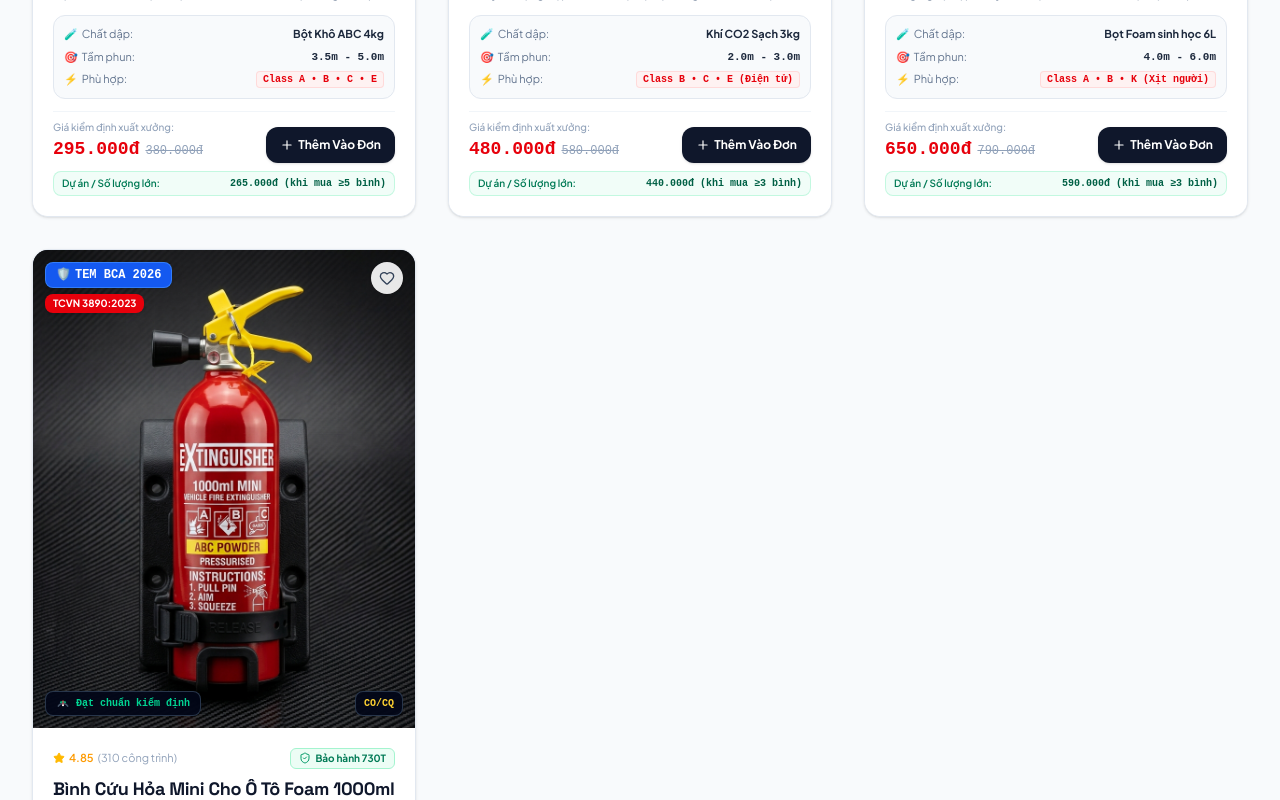
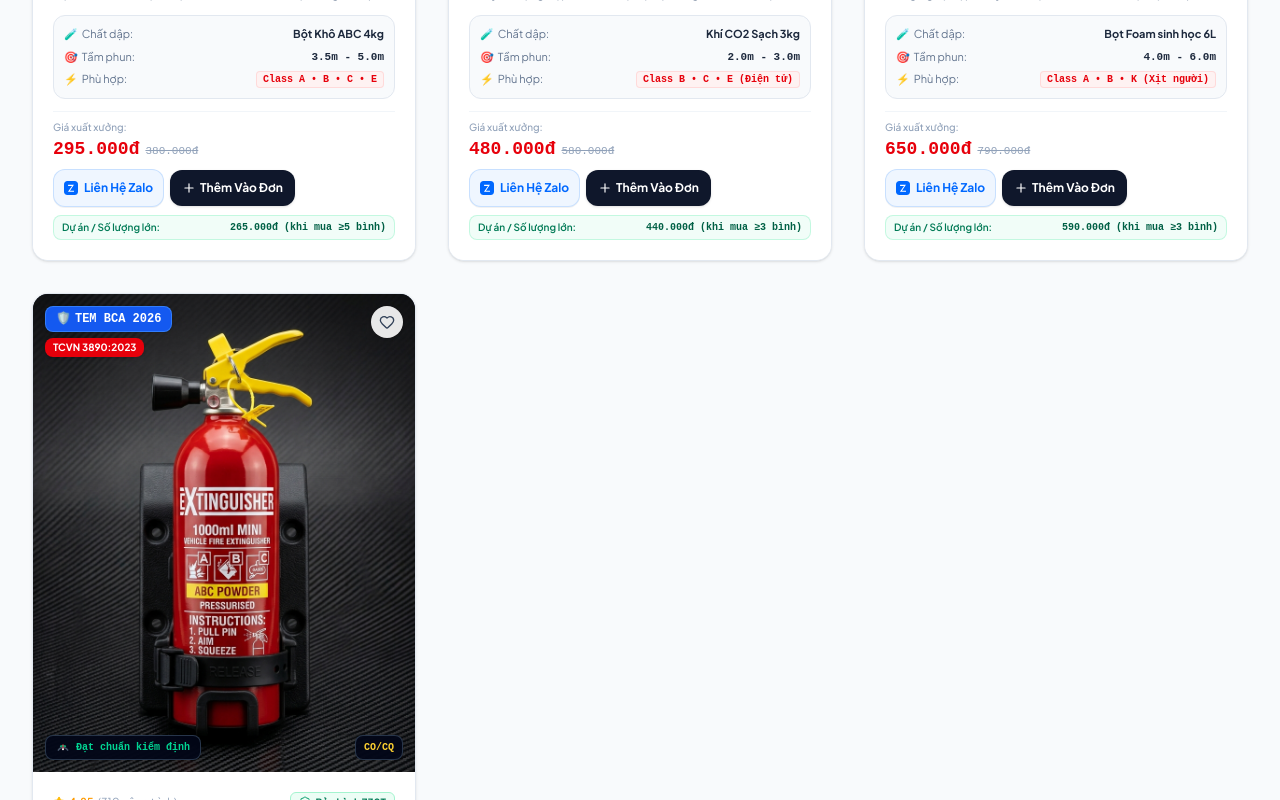
Before and after one commit to khang0708/fire-safety-shop, a React (Vite) app: page / in a window 1280 px wide. Shown: the part 2360-3160 px from the top of the page. Built offline with nearby package versions, Linux system fonts and the light colour scheme; no server answers.

Commit message:
feat(ui): add Lien He Zalo button next to Them Vao Don button

```diff
--- a/src/components/FlowerCard.jsx
+++ b/src/components/FlowerCard.jsx
@@ -1,6 +1,8 @@
 import React from 'react';
 import { useShop } from '../context/ShopContext';
 import { Heart, Star, Plus, Eye, ShieldCheck, Gauge, CheckCircle2, Zap, Flame } from 'lucide-react';
+import { openPersonalZaloChat } from '../services/zaloService';
+import { ZaloIcon } from './ZaloIcon';
 
 const getSpecsForFlower = (flower) => {
   if (flower.id === 'fire-01') {
@@ -84,7 +86,7 @@ const getSpecsForFlower = (flower) => {
 };
 
 export const FlowerCard = ({ flower }) => {
-  const { wishlist, toggleWishlist, addToCart, setQuickViewProduct } = useShop();
+  const { wishlist, toggleWishlist, addToCart, setQuickViewProduct, shopZaloPhone } = useShop();
   const isLiked = wishlist.includes(flower.id);
   const specs = getSpecsForFlower(flower);
 
@@ -219,29 +221,51 @@ export const FlowerCard = ({ flower }) => {
         {/* Price & Action Section */}
         <div className="pt-2 border-t border-slate-100 flex flex-col gap-2">
           {/* Giá bán & Giá sỉ dự án */}
-          <div className="flex items-end justify-between">
+          <div className="flex items-center justify-between gap-1.5 flex-wrap">
             <div>
-              <span className="text-[10px] text-slate-400 block font-medium">Giá kiểm định xuất xưởng:</span>
+              <span className="text-[10px] text-slate-400 block font-medium">Giá xuất xưởng:</span>
               <div className="flex items-baseline gap-1.5">
                 <span className="text-base sm:text-lg font-black text-red-600 font-mono">
                   {flower.price.toLocaleString('vi-VN')}đ
                 </span>
                 {flower.originalPrice && (
-                  <span className="text-xs text-slate-400 line-through font-mono">
+                  <span className="text-[11px] text-slate-400 line-through font-mono">
                     {flower.originalPrice.toLocaleString('vi-VN')}đ
                   </span>
                 )}
               </div>
             </div>
 
+            <div className="flex items-center gap-1.5 shrink-0">
               <button
-              onClick={() => addToCart(flower)}
-              className="bg-slate-900 hover:bg-red-600 text-white text-xs font-bold px-3.5 py-2.5 rounded-xl shadow-sm transition-all flex items-center gap-1 active:scale-95"
+                type="button"
+                onClick={(e) => {
+                  e.stopPropagation();
+                  openPersonalZaloChat(
+                    shopZaloPhone,
+                    `Chào kỹ sư FLAMEGUARD PRO, tôi cần tư vấn báo giá thiết bị "${flower.name}" (Giá: ${flower.price.toLocaleString('vi-VN')}đ)`
+                  );
+                }}
+                className="bg-blue-50 hover:bg-blue-100 text-[#0068FF] hover:text-blue-700 border border-blue-200/80 text-[11px] sm:text-xs font-bold px-2.5 py-2.5 rounded-xl transition-all flex items-center gap-1.5 active:scale-95 cursor-pointer shadow-2xs"
+                title={`Liên hệ tư vấn Zalo thiết bị này (${shopZaloPhone})`}
+              >
+                <ZaloIcon className="w-3.5 h-3.5 shrink-0 rounded-xs" />
+                <span className="hidden sm:inline">Liên Hệ Zalo</span>
+                <span className="sm:hidden">Zalo</span>
+              </button>
+
+              <button
+                onClick={(e) => {
+                  e.stopPropagation();
+                  addToCart(flower);
+                }}
+                className="bg-slate-900 hover:bg-red-600 text-white text-[11px] sm:text-xs font-bold px-3 py-2.5 rounded-xl shadow-sm transition-all flex items-center gap-1 active:scale-95 cursor-pointer shrink-0"
                 title="Thêm thiết bị vào đơn"
               >
                 <Plus className="w-3.5 h-3.5" />
                 <span>Thêm Vào Đơn</span>
               </button>
+            </div>
           </div>
 
           {/* Dòng giá chiết khấu dự án / chung cư */}
--- a/src/components/ProductDetailModal.jsx
+++ b/src/components/ProductDetailModal.jsx
@@ -317,11 +317,11 @@ export const ProductDetailModal = () => {
                       `Chào kỹ sư FLAMEGUARD PRO, tôi muốn tư vấn về thiết bị "${quickViewProduct.name}" (Quy cách: ${selectedSize.name}, Giá: ${finalPrice.toLocaleString('vi-VN')}đ)`
                     );
                   }}
-                  className="px-3.5 py-3 bg-blue-50 hover:bg-blue-100 text-[#0068FF] border border-blue-200 rounded-xl font-bold text-xs flex items-center justify-center gap-2 transition-all active:scale-95 shrink-0"
+                  className="px-3.5 py-3 bg-blue-50 hover:bg-blue-100 text-[#0068FF] border border-blue-200 rounded-xl font-bold text-xs flex items-center justify-center gap-2 transition-all active:scale-95 shrink-0 cursor-pointer"
                   title={`Tư vấn thiết bị qua Zalo (${shopZaloPhone})`}
                 >
                   <ZaloIcon className="w-4 h-4 shrink-0 rounded-xs" />
-                  <span>Zalo Kỹ Sư</span>
+                  <span>Liên Hệ Zalo</span>
                 </button>
 
                 <button
```
Lines whose indentation alone changed are shown as unchanged.
